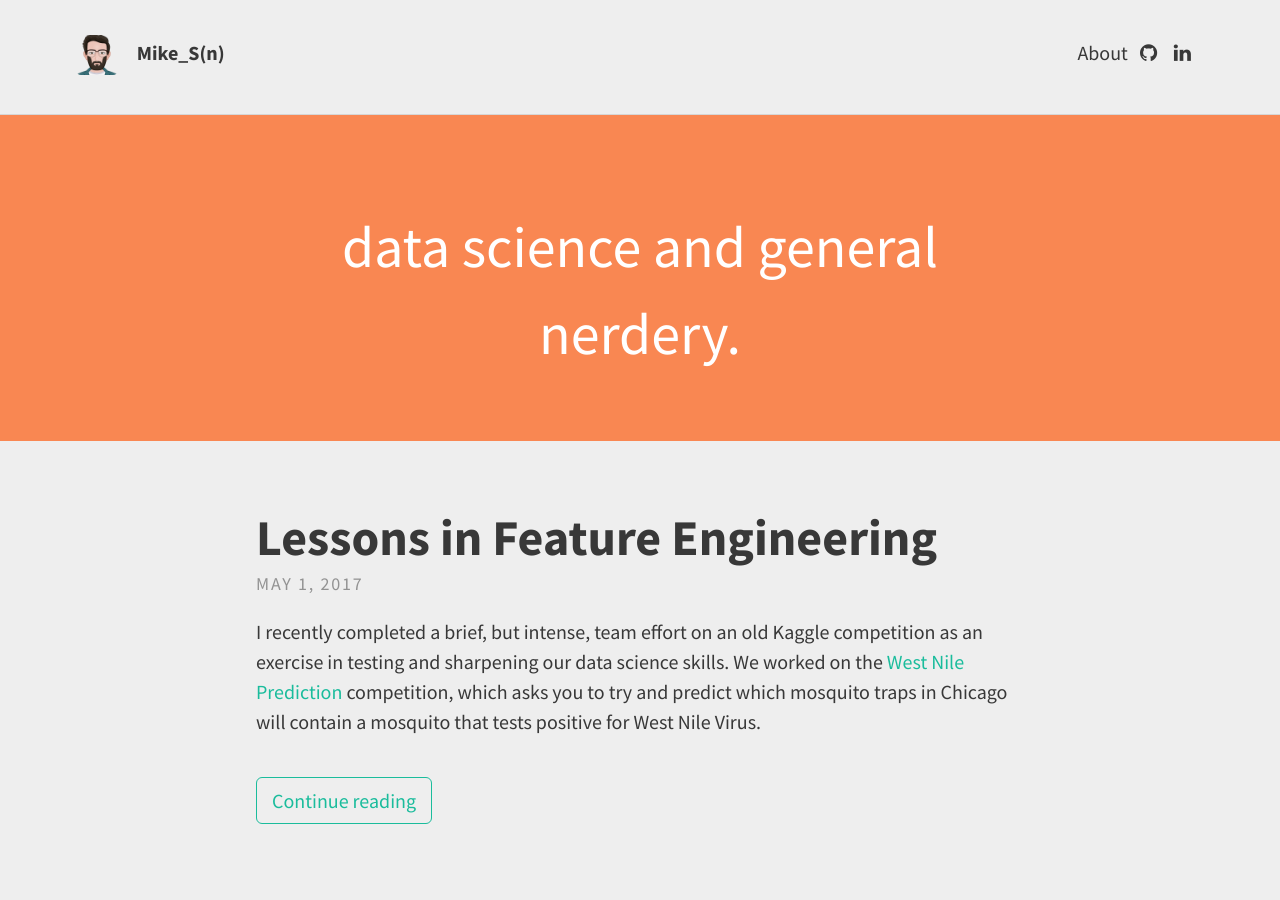
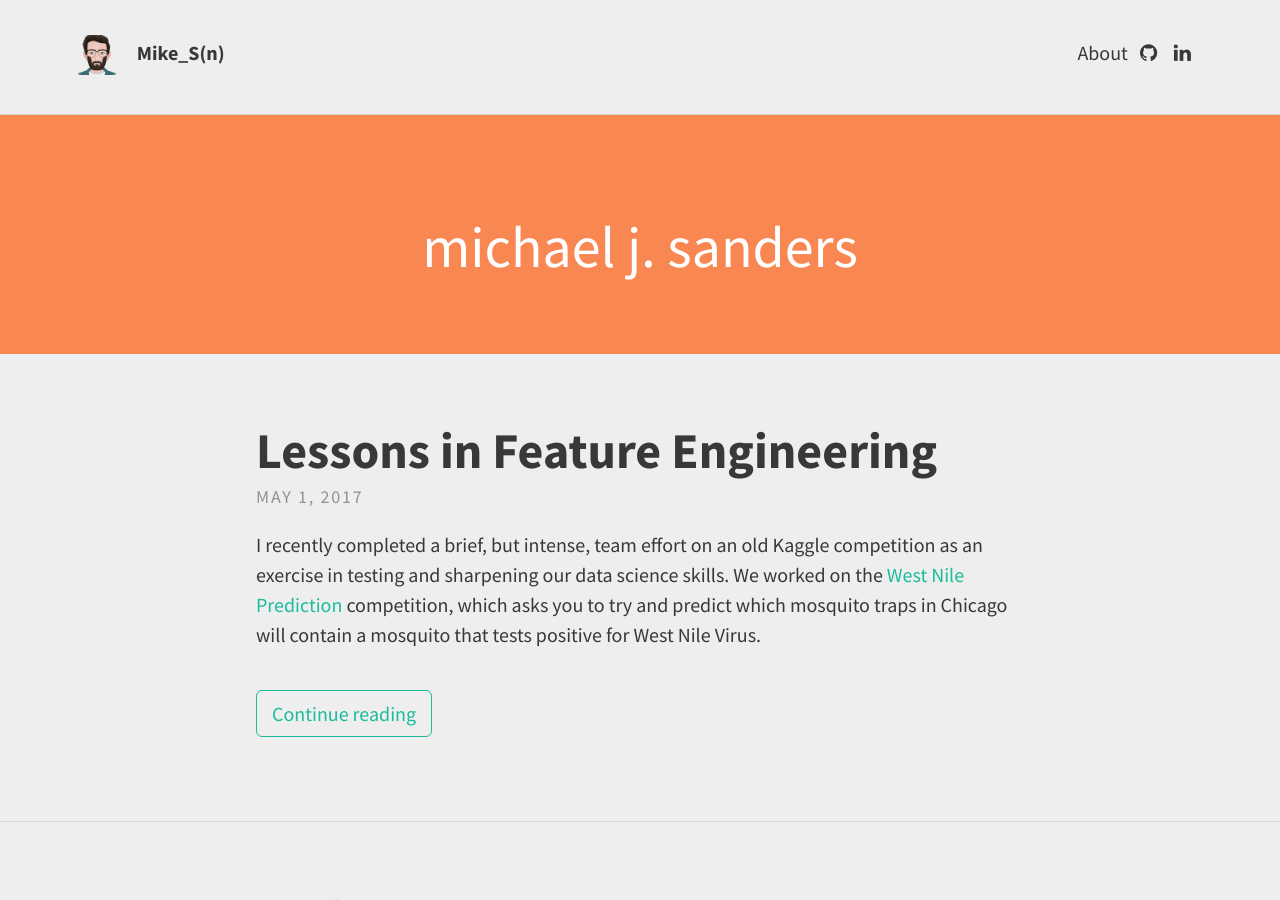
Before and after one commit to MikeS-nth/MikeS-nth.github.io, a Jekyll site: the page built from index.html, in a window 1280 px wide and 900 px high. Built offline with Jekyll 4.4.1, drawn with Linux system fonts in a browser that asks for light colours; nearby versions of some CDN libraries; the list of posts is cut into pages by our own code.

Commit message:
retitled home page

```diff
--- a/_config.yml
+++ b/_config.yml
@@ -8,11 +8,11 @@ theme_settings:
   title: Mike_S(n)
   avatar: avatar.png
   gravatar: # Email MD5 hash
-  description: "Mike Sanders's blog on data science" # used by search engines
+  description: "Mike Sanders's personal website" # used by search engines
 
   # Header and footer text
   header_text: >
-     <p><p style="font-size:58px">data science and general nerdery.</p>
+     <p><p style="font-size:58px">michael j. sanders</p>
 
   header_text_feature_image:
   footer_text: >
```
